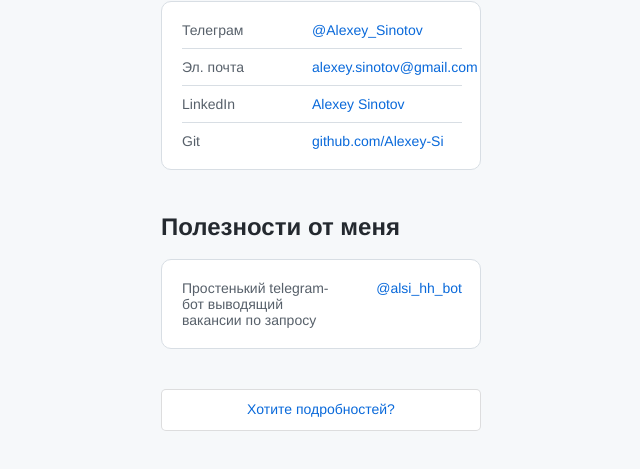
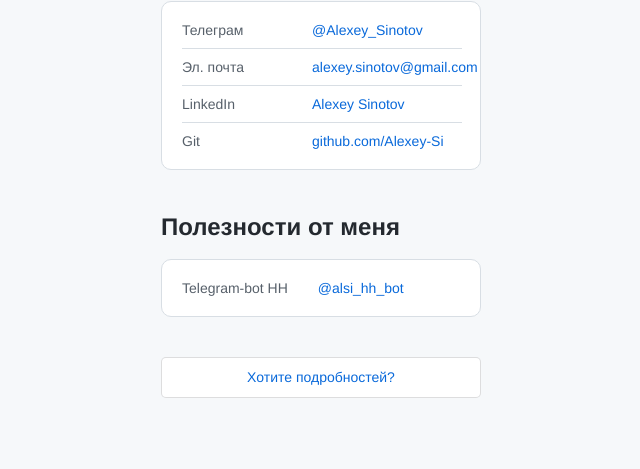
Before and after one commit to Alexey-Si/Alexey-Si.github.io, a plain HTML site: page index.html in a window 1280 px wide. Shown: the part 553-1022 px from the top of the page, without its empty margins (319-959 px from the left). After the commit the page ends 991 px from the top, so only its background shows below. Drawn offline with nearby package versions, Linux system fonts and the light colour scheme.

Commit message:
Telegram line

```diff
--- a/index.html
+++ b/index.html
@@ -65,7 +65,7 @@
         <h2 class="links__header">Полезности от меня</h2>
         <ul class="links__container">
           <li class="links__link">
-            <p class="links__title">Простенький telegram-бот выводящий вакансии по запросу</p>
+            <p class="links__title">Telegram-bot HH</p>
             <a class="linsk__link" href="https://t.me/alsi_hh_bot">@alsi_hh_bot</a>
           </li>
         </ul>
```
